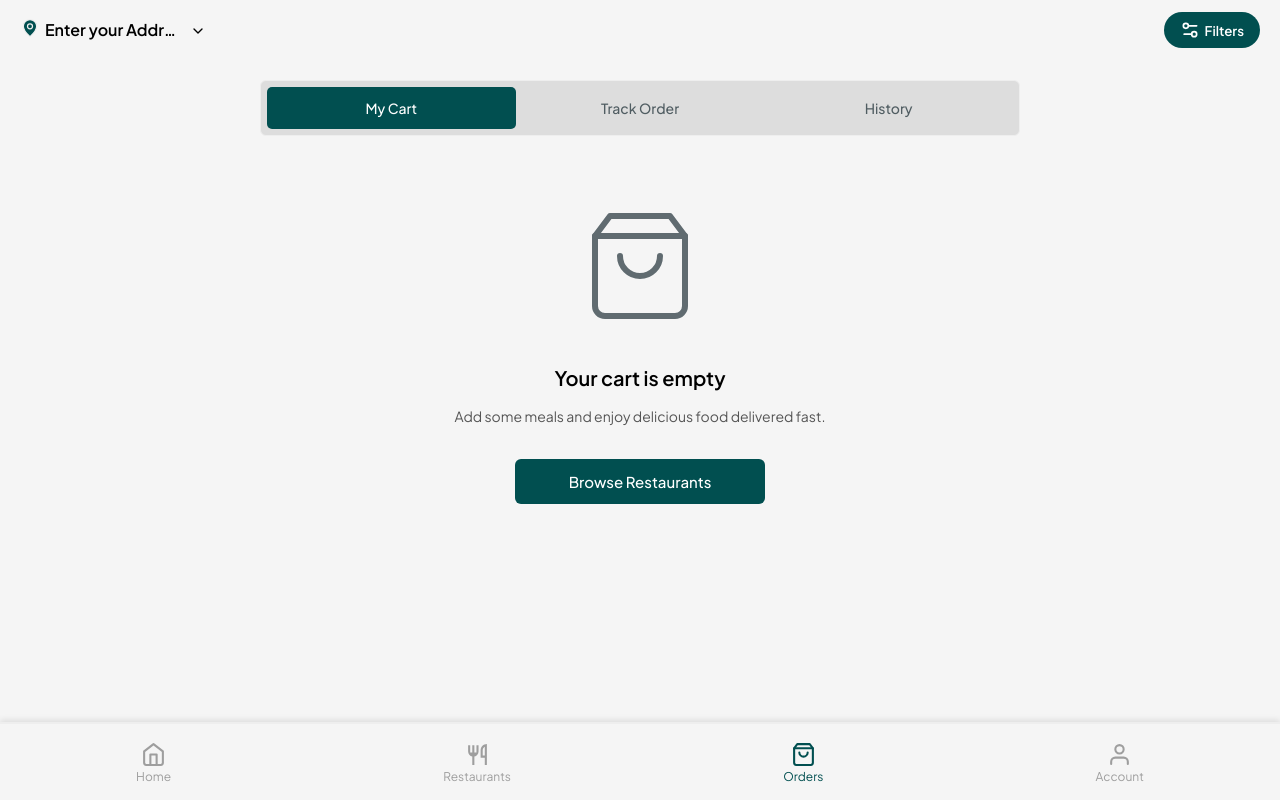
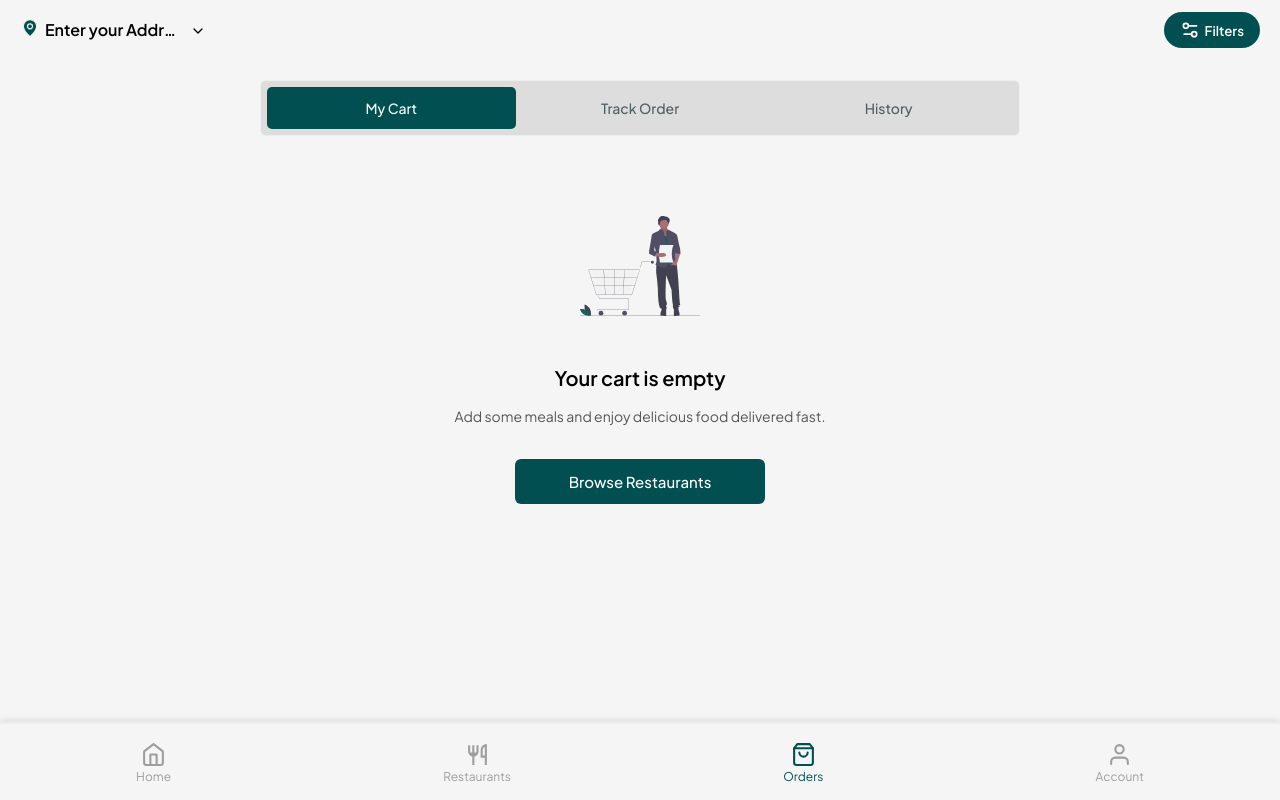
Before and after one commit to ay30bg/droppa, a React (Create React App) app: page /orders in a window 1280 px wide. Built offline with nearby package versions, Linux system fonts and the light colour scheme.

Commit message:
Update Orders.jsx

```diff
--- a/src/pages/Orders.jsx
+++ b/src/pages/Orders.jsx
@@ -1,8 +1,10 @@
 import React, { useState } from "react";
 import "../styles/orders.css";
 
-// Icons
-import { FiShoppingBag, FiTruck, FiClock } from "react-icons/fi";
+// Import your downloaded SVGs as React components
+import { ReactComponent as CartIcon } from "../assets/CartIcon.svg";
+import { ReactComponent as TrackIcon } from "../assets/TrackIcon.svg";
+import { ReactComponent as HistoryIcon } from "../assets/HistoryIcon.svg";
 
 export default function OrderPage() {
   const [activeTab, setActiveTab] = useState("cart");
@@ -48,7 +50,7 @@ export default function OrderPage() {
 function EmptyCart() {
   return (
     <div className="empty-state">
-      <FiShoppingBag size={90} className="empty-icon" />
+      <CartIcon className="empty-icon" width={90} height={90} />
       <h2>Your cart is empty</h2>
       <p>Add some meals and enjoy delicious food delivered fast.</p>
       <button>Browse Restaurants</button>
@@ -59,7 +61,7 @@ function EmptyCart() {
 function EmptyTrack() {
   return (
     <div className="empty-state">
-      <FiTruck size={90} className="empty-icon" />
+      <TrackIcon className="empty-icon" width={90} height={90} />
       <h2>No Active Orders</h2>
       <p>When you place an order, you’ll be able to track it in real-time.</p>
       <button>Order Now</button>
@@ -70,7 +72,7 @@ function EmptyTrack() {
 function EmptyHistory() {
   return (
     <div className="empty-state">
-      <FiClock size={90} className="empty-icon" />
+      <HistoryIcon className="empty-icon" width={90} height={90} />
       <h2>No Order History</h2>
       <p>You haven't ordered anything yet. Let’s fix that!</p>
       <button>Order Now</button>
```
